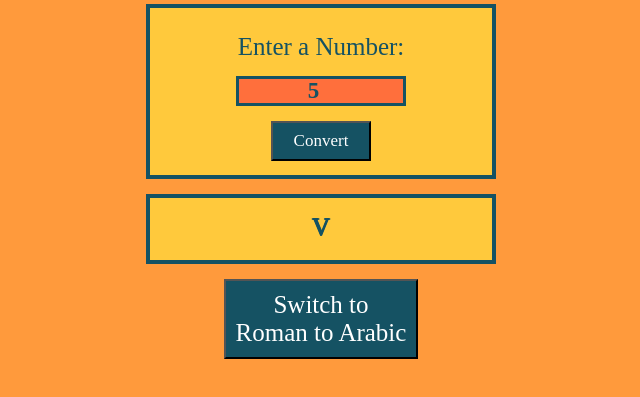
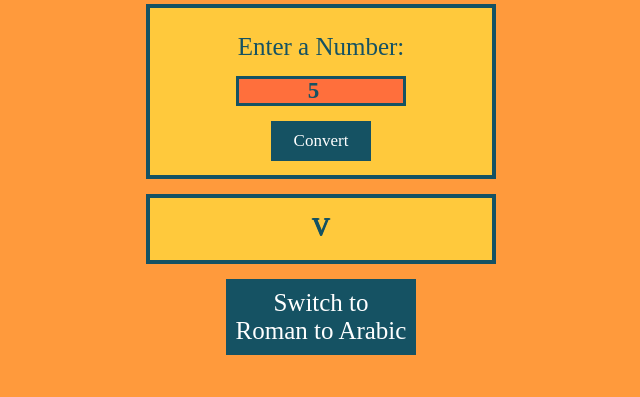
Before and after one commit to asavicki/roman-numeral-converter, a plain HTML site: page index.html in a window 1280 px wide. Both pictures are taken after typing "5" into the empty fields and a click on the button "Convert". Shown: the part 157-554 px from the top of the page, without its empty margins (319-959 px from the left). Drawn offline with Linux system fonts and the light colour scheme; a web font is replaced by a local one.

Commit message:
Fixed border issue for buttons

```diff
--- a/styles.css
+++ b/styles.css
@@ -23,7 +23,7 @@
   button {
     background-color: #155263;
     color: white;
-    outline: none;
+    border: none;
   }
 
   button:hover {
@@ -36,11 +36,21 @@
     cursor: pointer;
   }
 
-  .input-container, h1, #output {
+  button:focus,
+  button:focus-visible {
+    outline: none;
+    box-shadow: none;
+    border: none;
+  }
+
+  .input-container,
+  h1,
+  #output {
     text-align: center;
   }
 
-  .input-container, #output {
+  .input-container,
+  #output {
     border: 4px solid #155263;
     width: 350px;
     background-color: #ffc93c;
```
